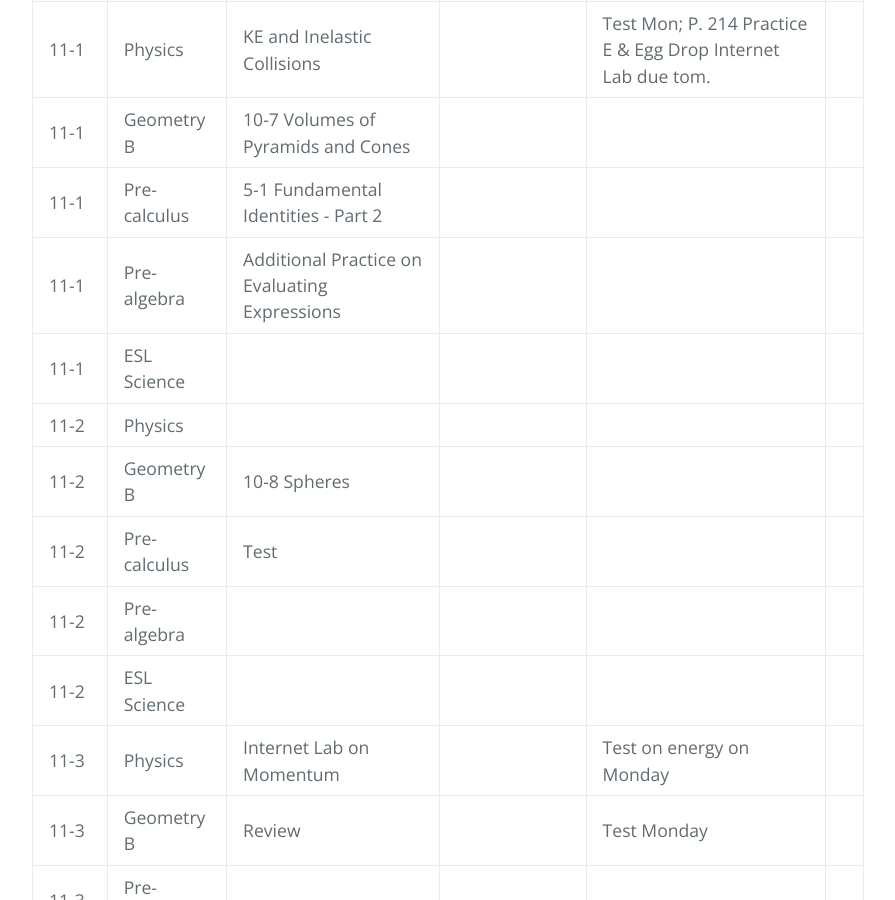
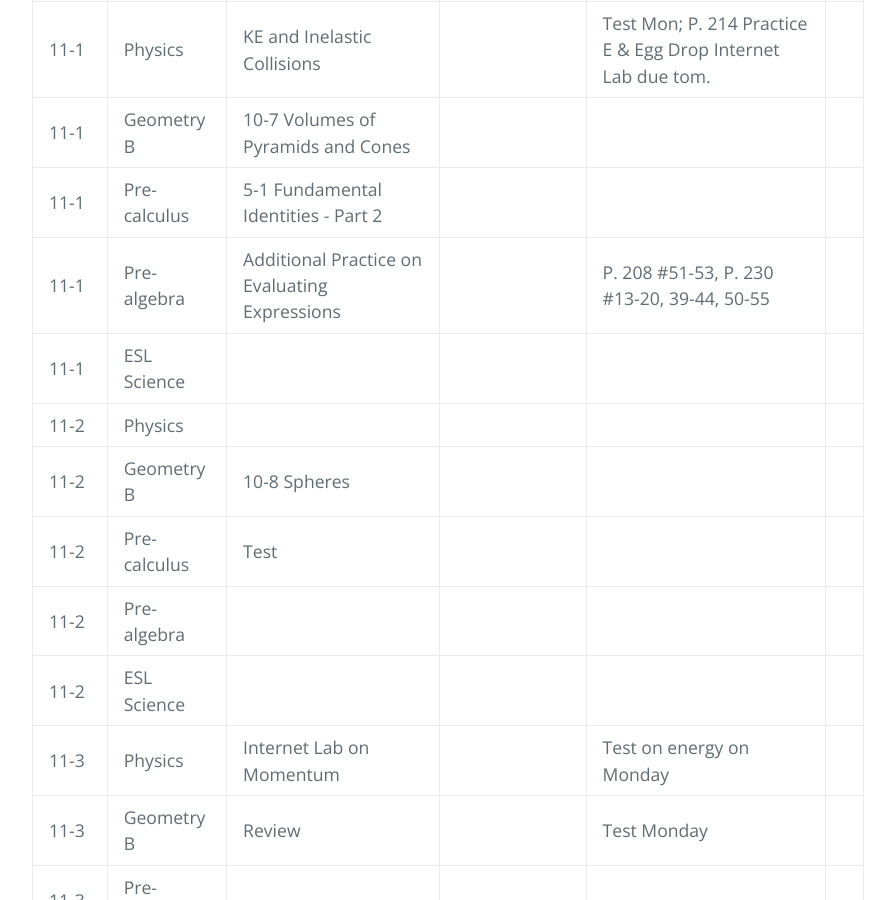
Before and after one commit to gpayoo/gpayoo, a Jekyll site: the page built from index.md, in a window 1280 px wide and 900 px high, scrolled down 637 px. Shown: the whole window, without its empty margins (192-1087 px from the left). Built offline with Jekyll 4.4.1, drawn with Linux system fonts in a browser that asks for light colours; our own code applies the rules of GitHub Pages for plain Markdown files.

Commit message:
Update index.md

```diff
--- a/index.md
+++ b/index.md
@@ -13,7 +13,7 @@ layout: default
 | 11-1 | Physics | KE and Inelastic Collisions| | Test Mon; P. 214 Practice E & Egg Drop Internet Lab due tom.
 | 11-1 | Geometry B | 10-7 Volumes of Pyramids and Cones  | |   |
 | 11-1 | Pre-calculus | 5-1 Fundamental Identities - Part 2| |
-| 11-1 | Pre-algebra | Additional Practice on Evaluating Expressions  | |
+| 11-1 | Pre-algebra | Additional Practice on Evaluating Expressions  | | P. 208 #51-53, P. 230 #13-20, 39-44, 50-55
 | 11-1 | ESL Science |  |  |
 | 11-2 | Physics |  | |
 | 11-2 | Geometry B | 10-8 Spheres  | |   |
```
